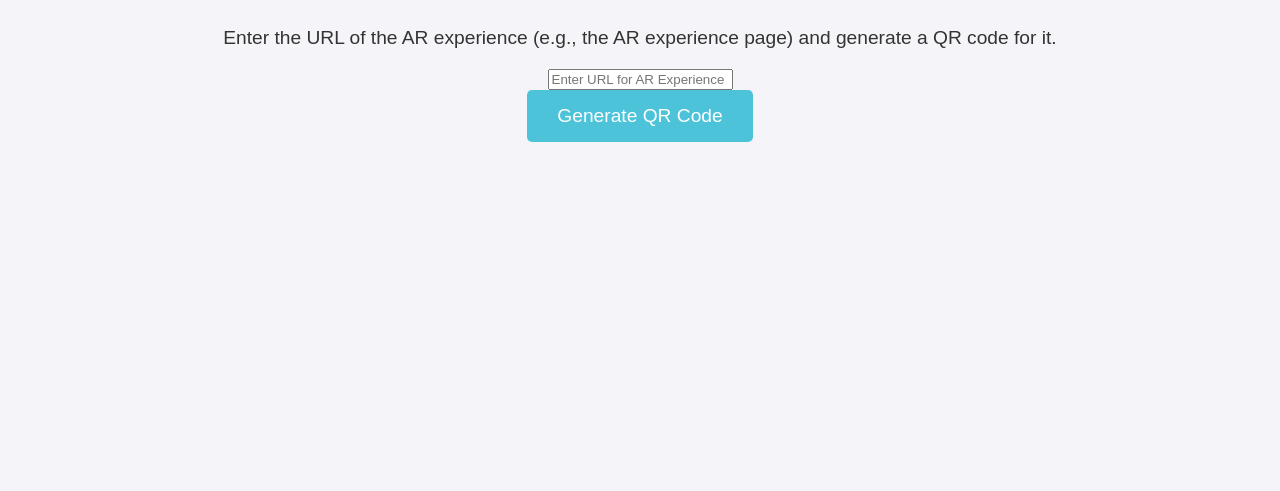
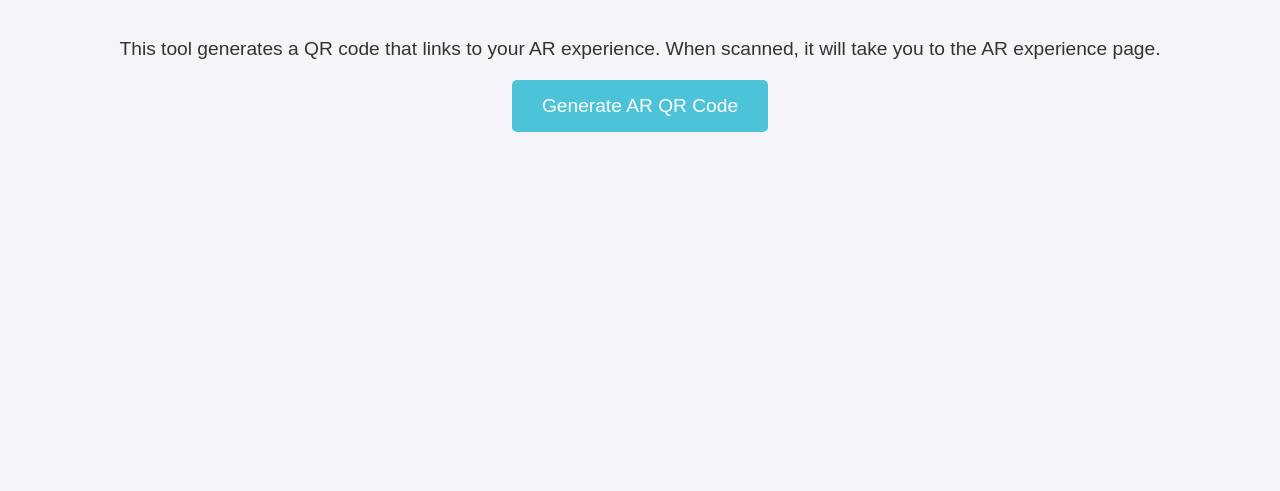
Before and after one commit to deviljitu1/ar-qr-generator, a plain HTML site: page qr-code-generator.html in a window 1280 px wide. Shown: the part 309-800 px from the top of the page. Drawn offline with Linux system fonts and the light colour scheme.

Commit message:
Update qr-code-generator.html

```diff
--- a/qr-code-generator.html
+++ b/qr-code-generator.html
@@ -10,22 +10,21 @@
 <body>
   <div class="container">
     <h1>AR Code Generator</h1>
-    <p>Enter the URL of the AR experience (e.g., the AR experience page) and generate a QR code for it.</p>
+    <p>This tool generates a QR code that links to your AR experience. When scanned, it will take you to the AR experience page.</p>
 
-    <input type="text" id="ar-url" placeholder="Enter URL for AR Experience" />
-    <button class="button" onclick="generateQRCode()">Generate QR Code</button>
+    <button class="button" onclick="generateQRCode()">Generate AR QR Code</button>
 
     <canvas id="qr-canvas" style="margin-top: 20px;"></canvas> <!-- Where the QR code will appear -->
-
   </div>
 
   <script>
     function generateQRCode() {
-      const url = document.getElementById('ar-url').value; // Get the URL from input field
-      const canvas = document.getElementById('qr-canvas'); // Get the canvas element to display QR code
+        // Directly using the AR experience URL
+        const url = "https://deviljitu1.github.io/ar-qr-generator/ar-experience.html";
+        const canvas = document.getElementById('qr-canvas');
 
         if (url) {
-        // Generate the QR code and render it to the canvas
+            // Generate QR code that links to the AR experience page
             QRCode.toCanvas(canvas, url, function (error) {
                 if (error) {
                     console.error(error);
@@ -34,11 +33,8 @@
                     console.log('QR Code generated successfully!');
                 }
             });
-      } else {
-        alert("Please enter the URL for the AR experience.");
         }
     }
   </script>
-
 </body>
 </html>
```
Lines whose indentation alone changed are shown as unchanged.
